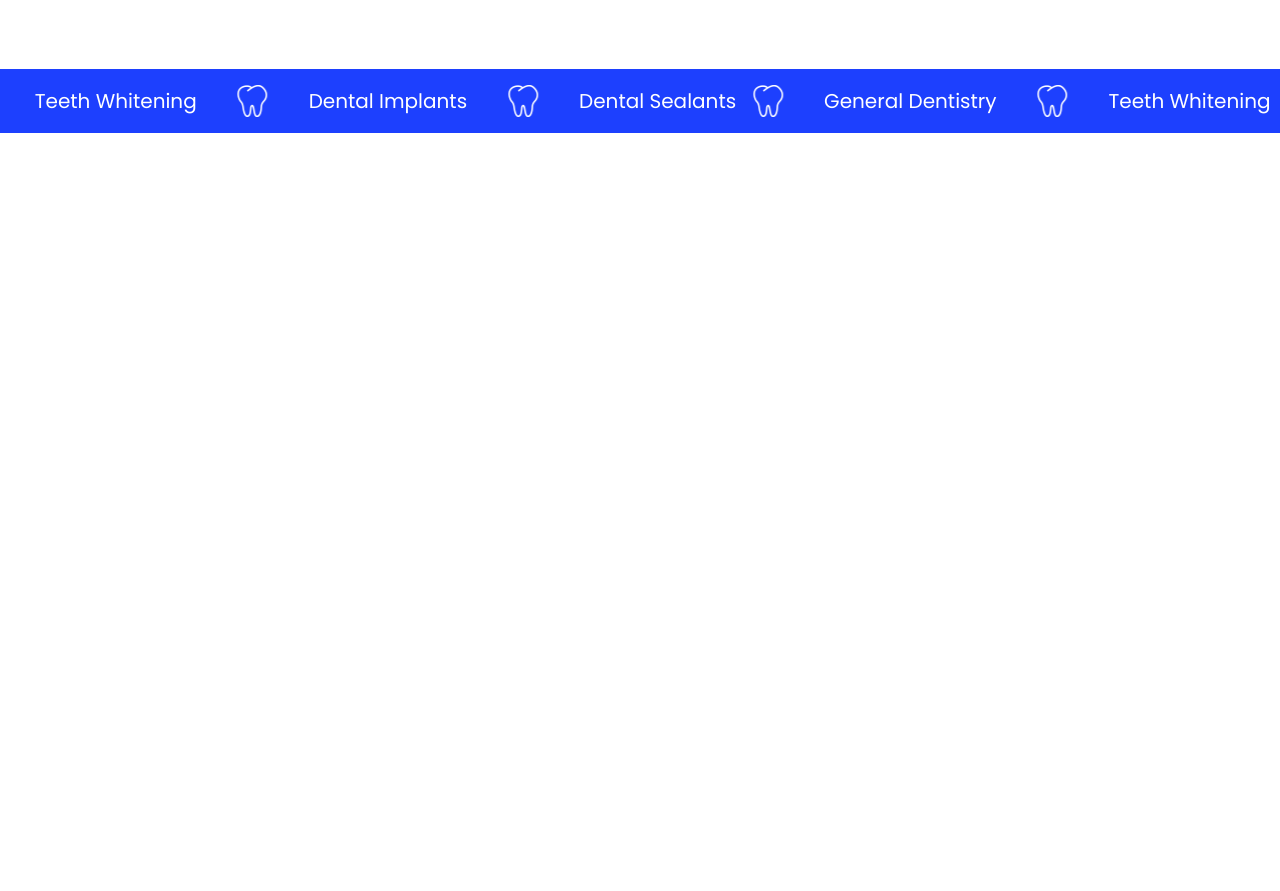
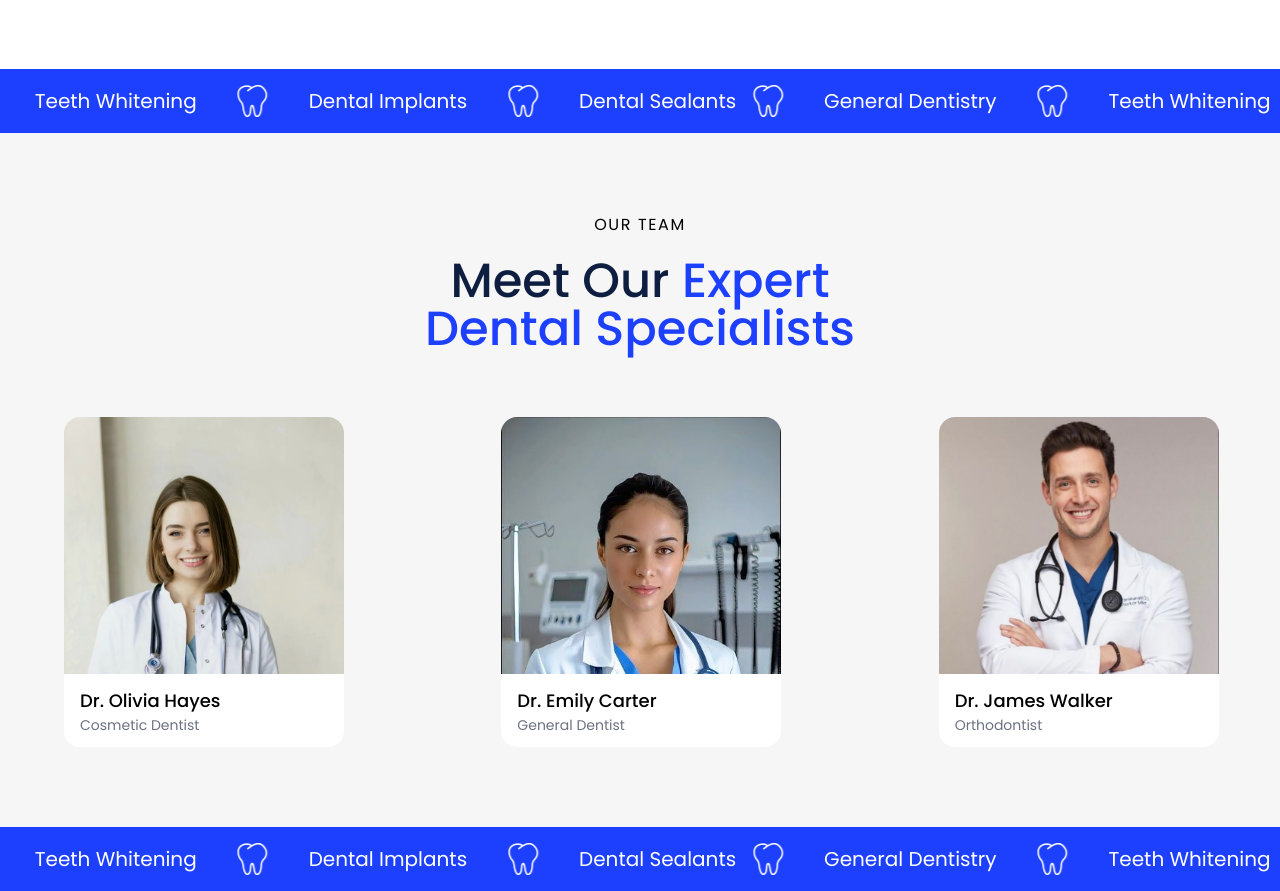
Before and after one commit to Mohsin-max/dental-care, an Angular app: page / in a window 1280 px wide. Shown: the part 8080-8971 px from the top of the page. Before the commit the page ends 8213 px from the top, so only its background shows below. Built offline with nearby package versions, Linux system fonts and the light colour scheme.

Commit message:
our team section added

```diff
--- a/src/app/app.component.html
+++ b/src/app/app.component.html
@@ -16,3 +16,5 @@
 <app-testimonials></app-testimonials>
 <app-before-after></app-before-after>
 <app-scrolling-text></app-scrolling-text>
+<app-our-team></app-our-team>
+<app-scrolling-text></app-scrolling-text>
--- a/src/app/app.component.ts
+++ b/src/app/app.component.ts
@@ -13,11 +13,12 @@ import { BookAppointmentComponent } from "./components/book-appointment/book-app
 import { WatchVideoComponent } from "./components/watch-video/watch-video.component";
 import { TestimonialsComponent } from "./components/testimonials/testimonials.component";
 import { BeforeAfterComponent } from "./components/before-after/before-after.component";
+import { OurTeamComponent } from "./components/our-team/our-team.component";
 
 @Component({
   selector: 'app-root',
   standalone: true,
-  imports: [RouterOutlet, TopHeaderComponent, HeaderComponent, HeroComponent, AboutComponent, ScrollingTextComponent, OurServicesComponent, WhyUsComponent, CaseStoriesComponent, HowItWorksComponent, BookAppointmentComponent, WatchVideoComponent, TestimonialsComponent, BeforeAfterComponent],
+  imports: [RouterOutlet, TopHeaderComponent, HeaderComponent, HeroComponent, AboutComponent, ScrollingTextComponent, OurServicesComponent, WhyUsComponent, CaseStoriesComponent, HowItWorksComponent, BookAppointmentComponent, WatchVideoComponent, TestimonialsComponent, BeforeAfterComponent, OurTeamComponent],
   templateUrl: './app.component.html',
   styleUrl: './app.component.css'
 })
--- a/src/app/components/our-team/our-team.component.html
+++ b/src/app/components/our-team/our-team.component.html
@@ -1 +1,50 @@
-<p>our-team works!</p>
+<section class="w-full bg-[#F6F6F6] px-mobileXPad lg:px-desktopXPad py-20">
+
+    <div class="top text-center flex flex-col items-center">
+
+        <p class="tracking-widest">OUR TEAM</p>
+        <h1 class="text-3xl md:text-4xl lg:text-5xl text-secondary font-medium w-full lg:w-[40%] mt-5">Meet Our <span
+                class="text-primary">Expert
+                Dental Specialists</span></h1>
+
+    </div>
+
+    <div class="bottom flex justify-center mt-16">
+
+        <!-- CARD CONTAINER-->
+        <div class="grid grid-cols-1 sm:grid-cols-2 lg:grid-cols-3 gap-20 lg:gap-40">
+
+            <!-- CARD -->
+            <div
+                class="card w-[280px] h-[330px] bg-white overflow-hidden rounded-2xl hover:border-b-8 border-primary hover:-mt-3 group duration-200"
+                *ngFor="let item of cardDetails"
+                >
+
+                <div class="w-full h-[78%] overflow-hidden relative">
+                    <img [src]="item.image" alt="" class="w-full h-full object-cover object-top">
+                    <div
+                        class="flex justify-center items-end absolute bottom-0 lg:bottom-[-100%] w-full h-full bg-gradient-to-t from-black/30 to-transparent lg:group-hover:bottom-0 duration-300">
+                        <div class="text-white text-2xl space-x-4 mb-3">
+                            <a href=""><i class="ri-facebook-circle-fill border-2 p-1 rounded-full"></i></a>
+                            <a href=""><i class="ri-twitter-x-fill border-2 p-1 rounded-full"></i></a>
+                            <a href=""><i class="ri-pinterest-fill border-2 p-1 rounded-full"></i></a>
+                            <a href=""><i class="ri-instagram-line border-2 p-1 rounded-full"></i></a>
+                        </div>
+
+                    </div>
+                </div>
+
+                <div class="w-full h-[22%] px-4 flex flex-col justify-center">
+
+                    <h2 class="text-lg font-medium">{{item.docName}}</h2>
+                    <p class="text-sm text-gray-500">{{item.docProf}}</p>
+                </div>
+
+            </div>
+
+        </div>
+
+
+    </div>
+
+</section>
--- a/src/app/components/our-team/our-team.component.ts
+++ b/src/app/components/our-team/our-team.component.ts
@@ -1,12 +1,33 @@
+import { CommonModule } from '@angular/common';
 import { Component } from '@angular/core';
 
 @Component({
   selector: 'app-our-team',
   standalone: true,
-  imports: [],
+  imports: [CommonModule],
   templateUrl: './our-team.component.html',
   styleUrl: './our-team.component.css'
 })
 export class OurTeamComponent {
 
+  cardDetails: any[] = [
+
+    {
+      image: "doctor1.jpg",
+      docName: "Dr. Olivia Hayes",
+      docProf: "Cosmetic Dentist"
+    },
+    {
+      image: "doctor2.jpg",
+      docName: "Dr. Emily Carter",
+      docProf: "General Dentist"
+    },
+    {
+      image: "doctor3.jpg",
+      docName: "Dr. James Walker",
+      docProf: "Orthodontist"
+    }
+
+  ]
+
 }
```
